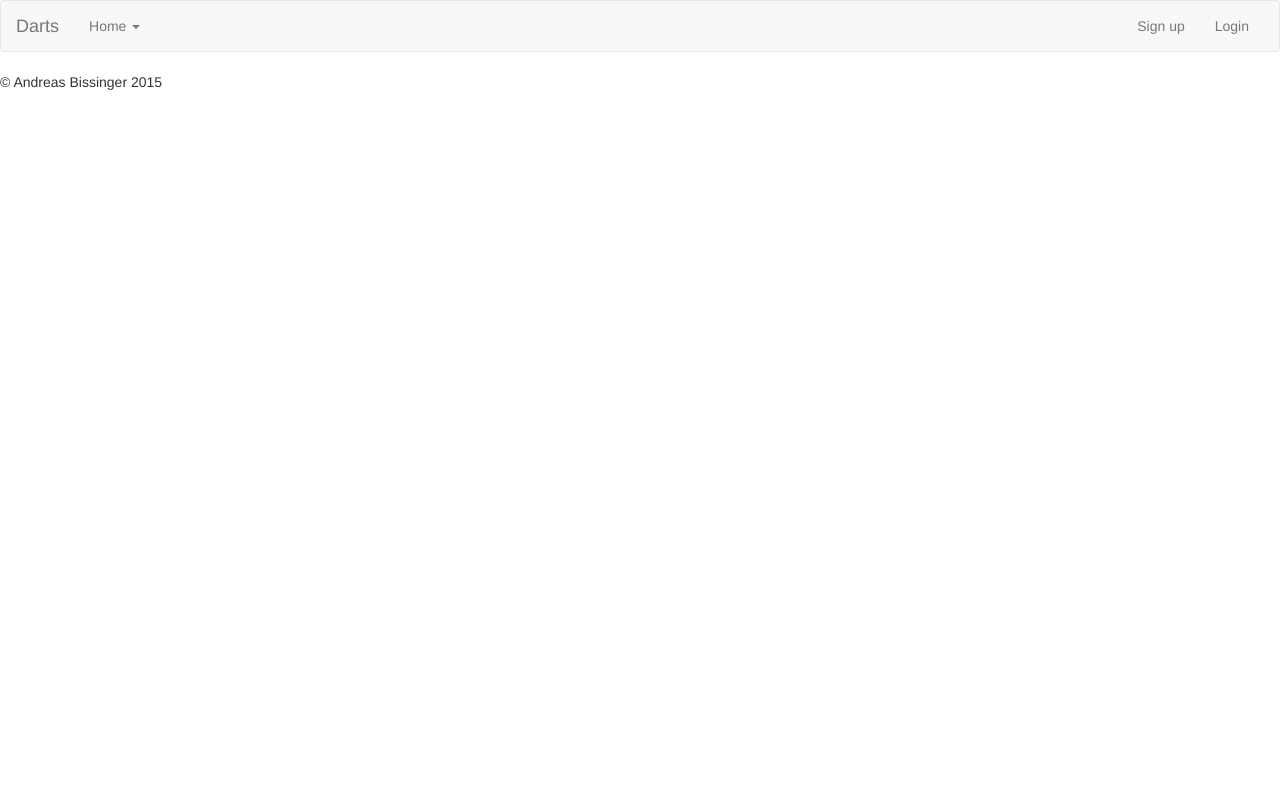
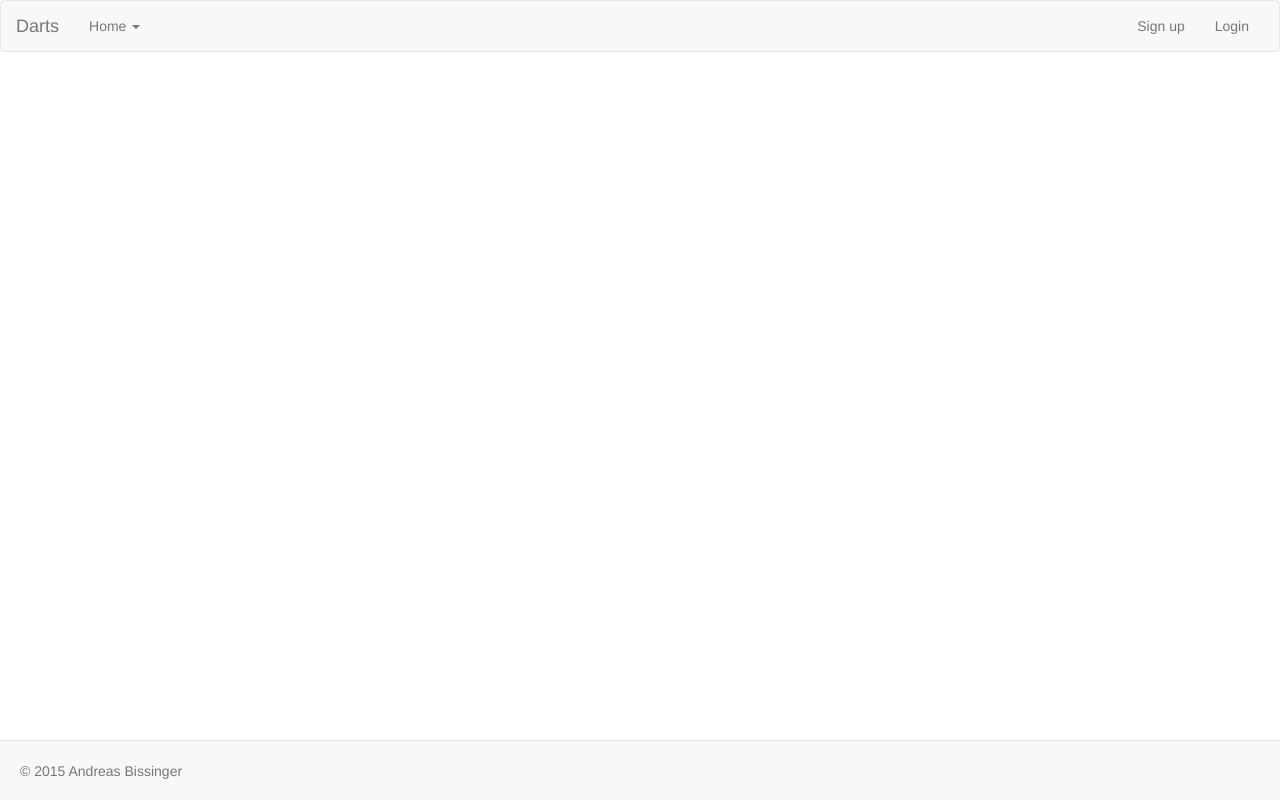
Before and after one commit to be-ndee/darts, a Django app: template darts/templates/index.html in a window 1280 px wide. Run offline with Django 3.2, Linux system fonts and the light colour scheme; the template is opened without the code that fills it, so the values that code supplies are empty; style sheets or scripts are compiled from the project's sources; some libraries are stand-ins or nearby versions.

Commit message:
Create sticky footer with copyright

```diff
--- a/darts/assets/css/main.scss
+++ b/darts/assets/css/main.scss
@@ -0,0 +1,24 @@
+$footer-height: 60px;
+$footer-font-size: 14px;
+
+html {
+	position: relative;
+	min-height: 100%;
+}
+
+body {
+	margin-bottom: $footer-height;
+}
+
+footer.footer {
+	position: absolute;
+	bottom: 0;
+	background-color: #f8f8f8;
+	border-top: 1px solid #e7e7e7;
+	color: #777777;
+	height: $footer-height;
+	width: 100%;
+	padding: (($footer-height - $footer-font-size) / 2) 20px;
+	font-size: $footer-font-size;
+	line-height: $footer-font-size;
+}
--- a/darts/templates/index.html
+++ b/darts/templates/index.html
@@ -70,13 +70,14 @@
 				</div><!-- /.navbar-collapse -->
 			</div><!-- /.container-fluid -->
 		</nav>
+
 		<div class="container content">
 			{% block content %}{% endblock %}
 		</div>
 
-		<div class="footer">
-			&copy; Andreas Bissinger 2015
-		</div>
+		<footer class="footer">
+			&copy; 2015 Andreas Bissinger
+		</footer>
 		<!-- Load js -->
 		<script src="{% static 'jquery/dist/jquery.min.js' %}" type="text/javascript"></script>
 		<script src="{% static 'bootstrap/dist/js/bootstrap.min.js' %}" type="text/javascript"></script>
```
